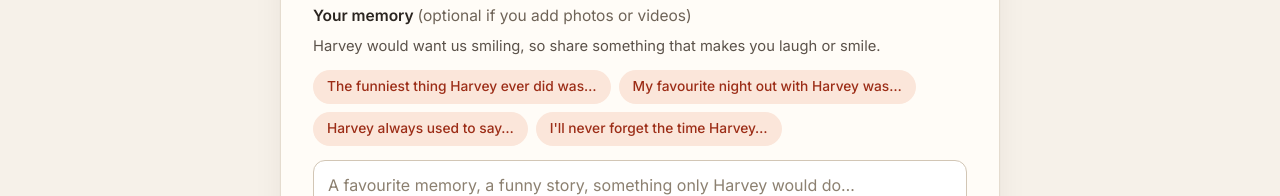
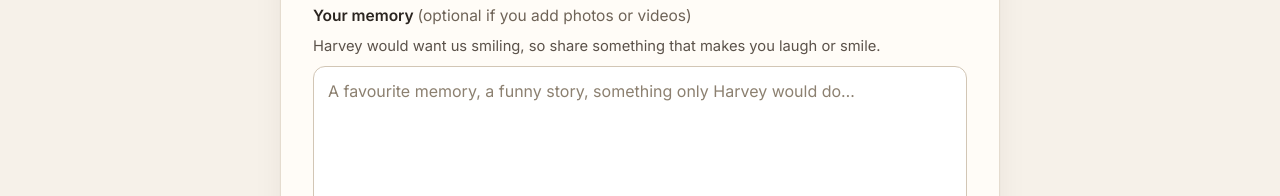
Before and after one commit to KarumSehmi/Dad, a Next.js app: page /share in a window 1280 px wide. Shown: the part 575-771 px from the top of the page. Built offline with nearby package versions, Linux system fonts and the light colour scheme; no server answers.

Commit message:
Remove the story starters from the share form
People should write from the heart rather than finish a prompt. The
note that Harvey would want us smiling stays.

Co-Authored-By: Claude Opus 5.5 <noreply@anthropic.com>
Claude-Session: https://claude.ai/code/session_01LUHriA5upg6PZ4GcsxbPD7

```diff
--- a/app/globals.css
+++ b/app/globals.css
@@ -941,33 +941,6 @@ code {
   font-size: 0.92rem;
 }
 
-/* Tappable story starters above the message box. */
-.starters {
-  display: flex;
-  flex-wrap: wrap;
-  gap: 8px;
-  margin: 4px 0 6px;
-}
-
-.starter {
-  padding: 7px 13px;
-  background: var(--accent-soft);
-  border: 1px solid transparent;
-  border-radius: 999px;
-  color: var(--accent-hover);
-  font-size: 0.86rem;
-  font-weight: 500;
-  line-height: 1.3;
-  text-align: left;
-  cursor: pointer;
-  transition: border-color 0.15s, background-color 0.15s;
-}
-
-.starter:hover:not(:disabled) {
-  border-color: var(--accent);
-  background: #fff;
-}
-
 input:not([type="file"]),
 select,
 textarea {
--- a/components/ShareForm.tsx
+++ b/components/ShareForm.tsx
@@ -36,14 +36,6 @@ type Phase =
   | { step: "done" };
 
 const REMEMBERED = "memorial:sharer";
-
-// Starting points for the message, to keep the stories happy ones.
-const STARTERS = [
-  `The funniest thing ${site.firstName} ever did was `,
-  `My favourite night out with ${site.firstName} was `,
-  `${site.firstName} always used to say `,
-  `I'll never forget the time ${site.firstName} `,
-];
 
 class UploadError extends Error {
   constructor(message: string, readonly retryable: boolean) {
@@ -181,14 +173,6 @@ export function ShareForm() {
         }
       });
     });
-  }
-
-  function addStarter(starter: string) {
-    const box = form.current!.elements.namedItem("message") as HTMLTextAreaElement;
-    const current = box.value.trimEnd();
-    box.value = current ? `${current}\n\n${starter}` : starter;
-    box.focus();
-    box.setSelectionRange(box.value.length, box.value.length);
   }
 
   function removeItem(item: Item) {
@@ -331,13 +315,6 @@ export function ShareForm() {
         <p className="field-hint" id="message-hint">
           {site.firstName} would want us smiling, so share something that makes you laugh or smile.
         </p>
-        <div className="starters" role="group" aria-label="Ideas to get you started">
-          {STARTERS.map((starter) => (
-            <button key={starter} type="button" className="starter" onClick={() => addStarter(starter)} disabled={busy}>
-              {starter.trim()}…
-            </button>
-          ))}
-        </div>
         <textarea
           id="message"
           name="message"
```
